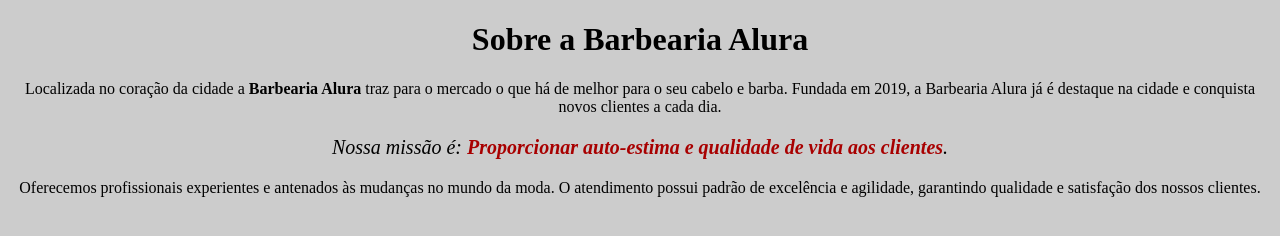
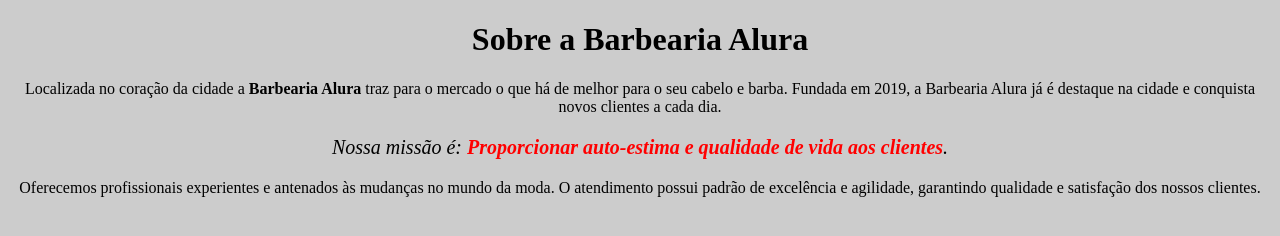
Before and after one commit to letiiiciiiiiaaaaa/barbearia-do-jorge, a plain HTML site: page ehmuitocremoso/index.html in a window 1280 px wide. Drawn offline with Linux system fonts and the light colour scheme.

Commit message:
Add files via upload

```diff
--- a/ehmuitocremoso/index.html
+++ b/ehmuitocremoso/index.html
@@ -9,7 +9,7 @@
 <body>
     <h1> Sobre a Barbearia Alura </h1>
     <p> Localizada no coração da cidade a <strong>Barbearia Alura</strong> traz para o mercado o que há de melhor para o seu cabelo e barba. Fundada em 2019, a Barbearia Alura já é destaque na cidade e conquista novos clientes a cada dia. </p>
-    <p style="font-size: 20px;"> <em>Nossa missão é: <strong> Proporcionar auto-estima e qualidade de vida aos clientes</strong>.</em>  </p>
+    <p id="missao"><em>Nossa missão é: <strong> Proporcionar auto-estima e qualidade de vida aos clientes</strong>.</em>  </p>
     <p> Oferecemos profissionais experientes e antenados às mudanças no mundo da moda. O atendimento possui padrão de excelência e agilidade, garantindo qualidade e satisfação dos nossos clientes. </p>
 </body>
 </html>
--- a/ehmuitocremoso/style.css
+++ b/ehmuitocremoso/style.css
@@ -8,11 +8,15 @@ p {
 }
 
 
+#missao {
+    font-size: 20px;
+}
+
 body{
     background-color: #CCCCCC;
 }
 
 
 em strong{
-    color: rgb(168, 0, 0);
+    color: #FF0000;
 }
```
